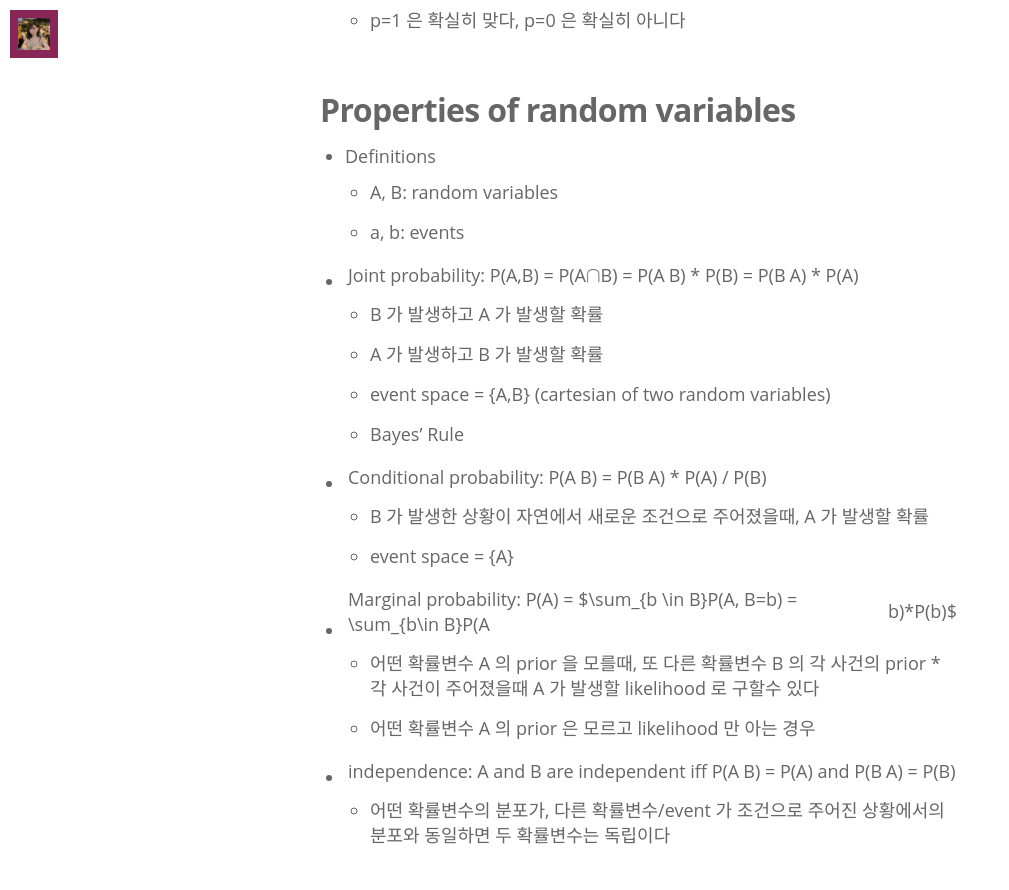
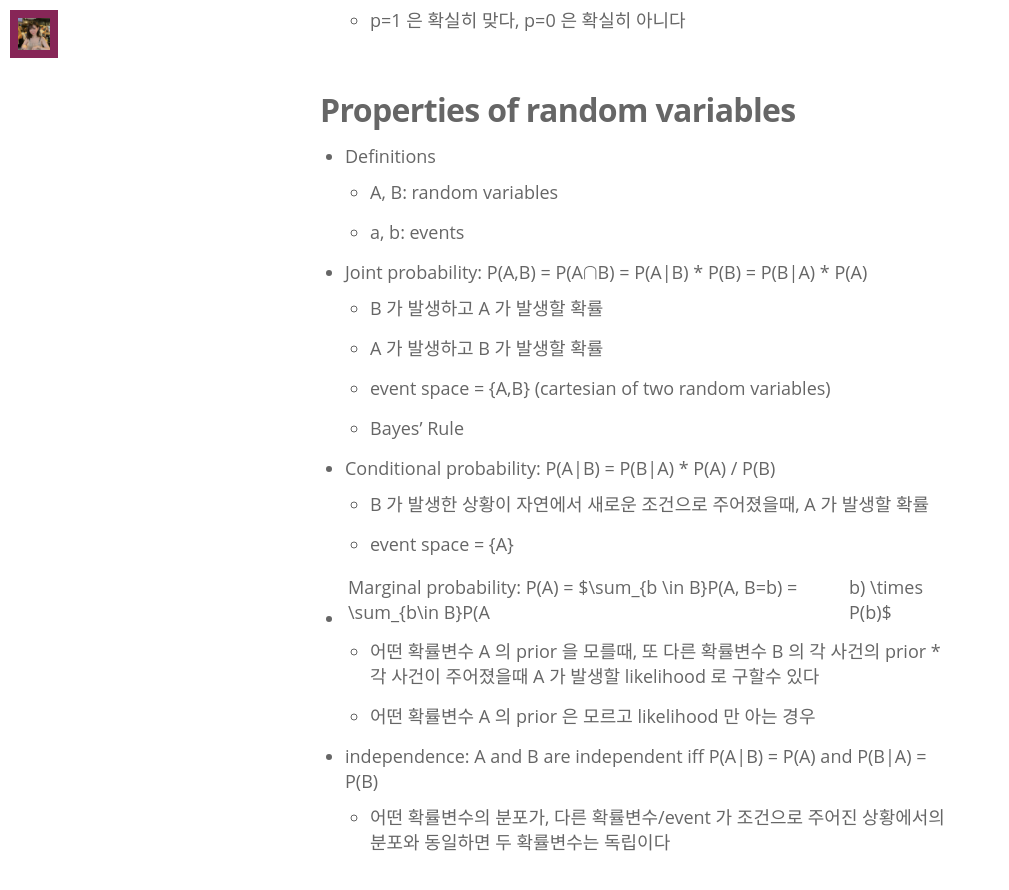
Before and after one commit to minniie/minniie.github.io, a Jekyll site: the page built from _posts/2021-07-27-probability.markdown, in a window 1280 px wide and 900 px high, scrolled down 2909 px. Shown: the top 890 px of the window, without its empty margins (0-1009 px from the left). Built offline with Jekyll 4.4.1, drawn with Linux system fonts in a browser that asks for light colours; nearby versions of some CDN libraries; some web fonts are replaced; formulas are drawn with MathJax 3; some of the changed lines change nothing that is shown; some of the changed text lies outside the part shown.

Commit message:
Update 2021-07-27-probability.markdown

```diff
--- a/_posts/2021-07-27-probability.markdown
+++ b/_posts/2021-07-27-probability.markdown
@@ -35,10 +35,10 @@
     - P(X=x) might be > 1 if size(event space/interval) < 1
 - hypothesis: 변수 or 확률변수의 값을 가정
     - h=p
-- hypothesis testing: 가설이 진짜인지 검증 (?)
+- hypothesis testing: 가설이 참인지 검증
 - distribution(분포): 해당 확률변수의 모든 event와 그에 해당하는 확률값을 정의/요약
     - pmf, pdf 와 동일
-- parameter: distribution 이 closed form 일 경우(?) 그 식을 결정하는 값들
+- parameter: distribution 의 식을 결정하는 값들
 - expectation(기댓값):
     - if X == variable, X 의 값을 이미 알고 있음
     - if X == random variable, X 의 값을 모르고 있음
@@ -62,18 +62,18 @@
 - Definitions
     - A, B: random variables
     - a, b: events
-- Joint probability: P(A,B) = P(A$\cap$B) = P(A|B) * P(B) = P(B|A) * P(A)
+- Joint probability: P(A,B) = P(A$\cap$B) = P(A&#124;B) * P(B) = P(B&#124;A) * P(A)
     - B 가 발생하고 A 가 발생할 확률
     - A 가 발생하고 B 가 발생할 확률
     - event space = {A,B} (cartesian of two random variables)
     - Bayes' Rule
-- Conditional probability: P(A|B) = P(B|A) * P(A) / P(B)
+- Conditional probability: P(A&#124;B) = P(B&#124;A) * P(A) / P(B)
     - B 가 발생한 상황이 자연에서 새로운 조건으로 주어졌을때, A 가 발생할 확률
     - event space = {A}
-- Marginal probability: P(A) = $\sum_{b \in B}P(A, B=b) = \sum_{b\in B}P(A|b)*P(b)$
+- Marginal probability: P(A) = $\sum_{b \in B}P(A, B=b) = \sum_{b\in B}P(A|b) \times P(b)$
     - 어떤 확률변수 A 의 prior 을 모를때, 또 다른 확률변수 B 의 각 사건의 prior * 각 사건이 주어졌을때 A 가 발생할 likelihood 로 구할수 있다
     - 어떤 확률변수 A 의 prior 은 모르고 likelihood 만 아는 경우
-- independence: A and B are independent iff P(A|B) = P(A) and P(B|A) = P(B)
+- independence: A and B are independent iff P(A&#124;B) = P(A) and P(B&#124;A) = P(B)
     - 어떤 확률변수의 분포가, 다른 확률변수/event 가 조건으로 주어진 상황에서의 분포와 동일하면 두 확률변수는 독립이다
 
 ## Distributions of random variables
@@ -81,7 +81,7 @@
 - Definitions
     - p: parameter of the distribution == 가설 == 분포의 모양을 결정
 - discrete random variables: bernoulli, binomial, categorical, multinomial
-    - bernoulli distribution (베르누이분포):
+    - <span style="color:#872657;">bernoulli distribution (베르누이분포):</span>
         - X has bernoulli distribution iff:
             - $P(X=x) = p^x * (1-p)^{1-x}$
                 - $P(X=1) = p$
@@ -122,9 +122,9 @@
                 - x_i $\in$ {0,1} (discrete)
             - 가설 p_i: {0,...,V} 중에 i 가 발생할 확률
                 - p_1, ... , p_V 이기 때문에 parameter 은 V개
-            - 특징:
-                - NN 마지막 레이어의 softmax 값 [y1, ..., yV] == [p1, ..., pV]
-                - x_i 가 categorical variable 이므로 mean, variance 계산하지 않는다
+        - 특징:
+            - NN 마지막 레이어의 softmax 값 [y1, ..., yV] == [p1, ..., pV]
+            - x_i 가 categorical variable 이므로 mean, variance 계산하지 않는다
     - multinomial distribution (다항분포):
         - X has multinomial distribution iff:
             - $P(X=x_i) = \frac{n!}{x_1!x_2!...x_V!} p_1^{x_1} p_2^{x_2} ... p_V^{x_V}$
```
